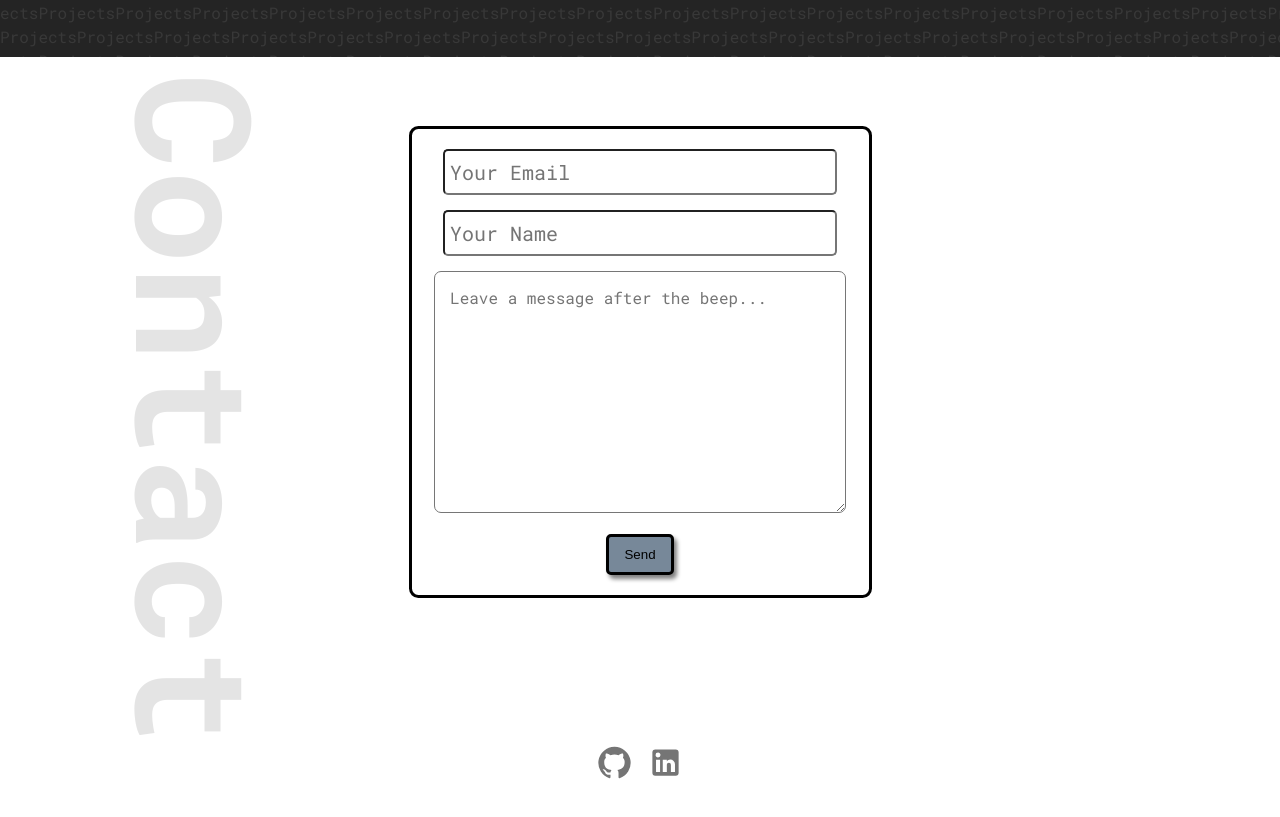
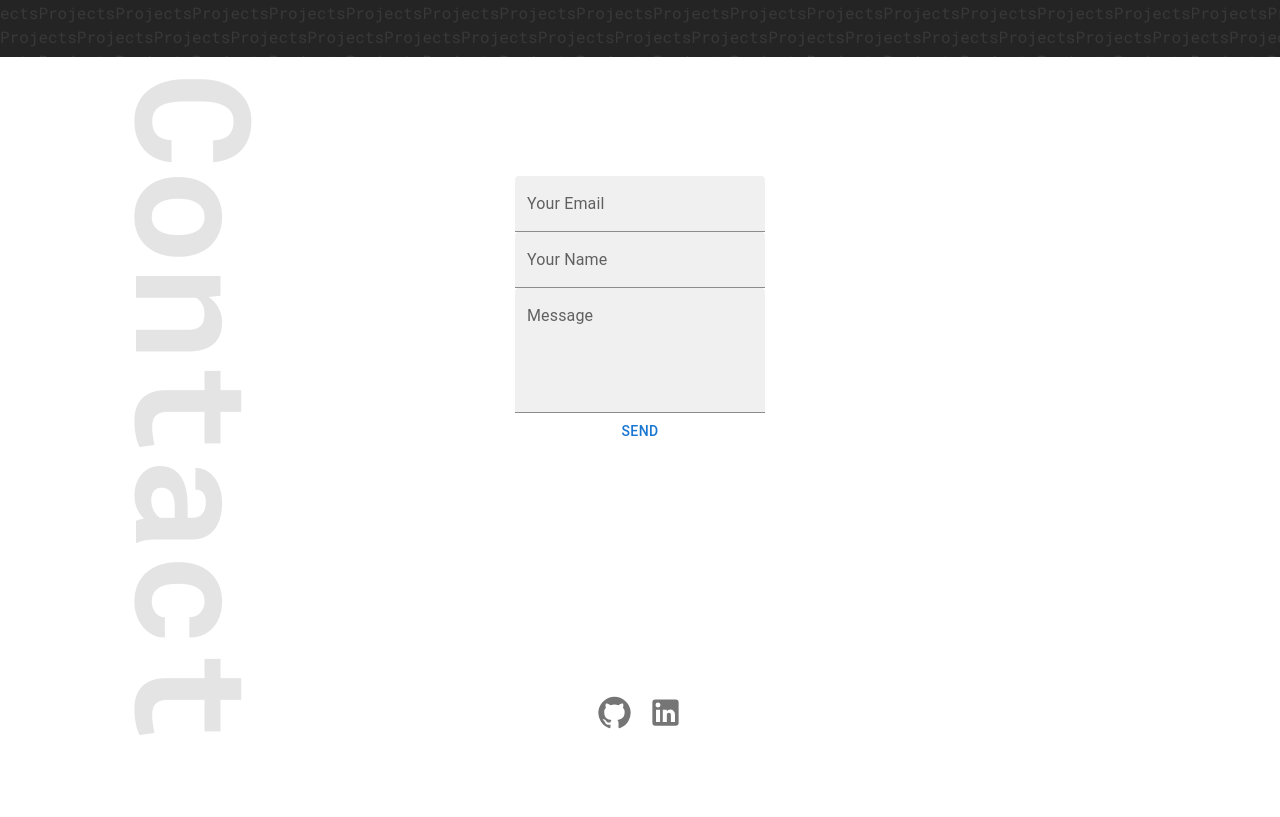
Before and after one commit to dfergusbrown/devPortfolio, a React (Vite) app: page / in a window 1280 px wide. Shown: the part 2743-3560 px from the top of the page. Built offline with nearby package versions, Linux system fonts and the light colour scheme.

Commit message:
makes contact form functional using emailjs

```diff
--- a/package.json
+++ b/package.json
@@ -10,6 +10,7 @@
     "preview": "vite preview"
   },
   "dependencies": {
+    "@emailjs/browser": "^4.3.3",
     "@emotion/react": "^11.11.4",
     "@emotion/styled": "^11.11.5",
     "@mui/icons-material": "^5.15.19",
--- a/src/App.css
+++ b/src/App.css
@@ -5,7 +5,7 @@
 
 html {
   overflow-y: scroll;
-  scroll-snap-type: y mandatory;
+  /* scroll-snap-type: y mandatory; */
 }
 
 /* html { scroll-behavior: smooth; } */
--- a/src/components/ContactForm.jsx
+++ b/src/components/ContactForm.jsx
@@ -1,50 +1,73 @@
-import { useState } from "react";
+import { useState, useRef } from "react";
 import "./contactForm.css";
+import { Box, Button, FormControl, TextField } from "@mui/material";
+import emailjs from "@emailjs/browser";
 
 const ContactForm = () => {
   const [email, setEmail] = useState("");
   const [name, setName] = useState("");
   const [message, setMessage] = useState("");
 
+  emailjs.init({ publicKey: "hYofmJLA_9s5dzJcj" });
+  const form = useRef();
+
   const handleSubmit = (e) => {
-    e.preventDefault()
-  }
+    const formData = {
+      email: email,
+      from_name: name,
+      message: message,
+    };
+    e.preventDefault();
+    console.log(form);
+    emailjs.sendForm("service_m0j4g1f", "template_xgs3u7p", form.current).then(
+      () => {
+        console.log("SUCCESS!");
+      },
+      (error) => {
+        console.log("FAILED...", error);
+      }
+    );
+  };
+
   return (
-    <div className="modal">
-      <form>
-        <div>
-          <input
+    <Box className="modal" sx={{ width: "250px" }}>
+      <form  ref={form}>
+        <FormControl>
+          <TextField
             type="email"
             name="email"
             value={email}
             onChange={(e) => setEmail(e.target.value)}
-            placeholder="Your Email"
+            label="Your Email"
+            variant="filled"
+            fullWidth
           />
-        </div>
-        <div>
-          <input
+          <TextField
             type="text"
             name="name"
             value={name}
             onChange={(e) => setName(e.target.value)}
-            placeholder="Your Name"
+            label="Your Name"
+            variant="filled"
+            fullWidth
           />
-        </div>
-        <div>
-          <textarea
+          <TextField
             name="message"
-            rows="10"
-            cols="40"
             value={message}
+            multiline
+            rows={4}
             onChange={(e) => setMessage(e.target.value)}
-            placeholder="Leave a message after the beep..."
+            label="Message"
+            variant="filled"
           />
-        </div>
-        <div>
-          <button onClick={handleSubmit}>Send</button>
-        </div>
+          <Box>
+            <Button type="submit" onClick={handleSubmit}>
+              Send
+            </Button>
+          </Box>
+        </FormControl>
       </form>
-    </div>
+    </Box>
   );
 };
 
--- a/src/components/contactForm.css
+++ b/src/components/contactForm.css
@@ -1,10 +1,10 @@
-.modal {
+/* .modal {
     border: solid 3px black;
     background-color: white;
     border-radius: 2%;
     padding: 20px 5px;
     z-index: 1;
-}
+} */
 
 .modal form {
     display: flex;
@@ -12,7 +12,7 @@
     gap: 15px;
 }
 
-.modal button {
+/* .modal button {
     padding: 10px 15px;
     border: 3px solid black;
     box-shadow: 3px 4px 4px grey;
@@ -23,9 +23,9 @@
 .modal button:active {
     transform: translateY(2px);
     box-shadow: 1px 1px grey;
-}
+} */
 
-.modal input, .modal textarea {
+/* .modal input, .modal textarea {
     border-radius: 5px;
     color: white;
     padding: 5px;
@@ -36,10 +36,10 @@
 .modal input {
     font-size: 2.5vmin;
     height: 4vmin;
-}
+} */
 
-.modal textarea {
+/* .modal textarea {
     padding: 15px;
     font-size: 2vmin;
     border-radius: 7px;
-}
+} */
```
Also changed, not shown: 1 other file (tests, documents, lock files or other folders).
